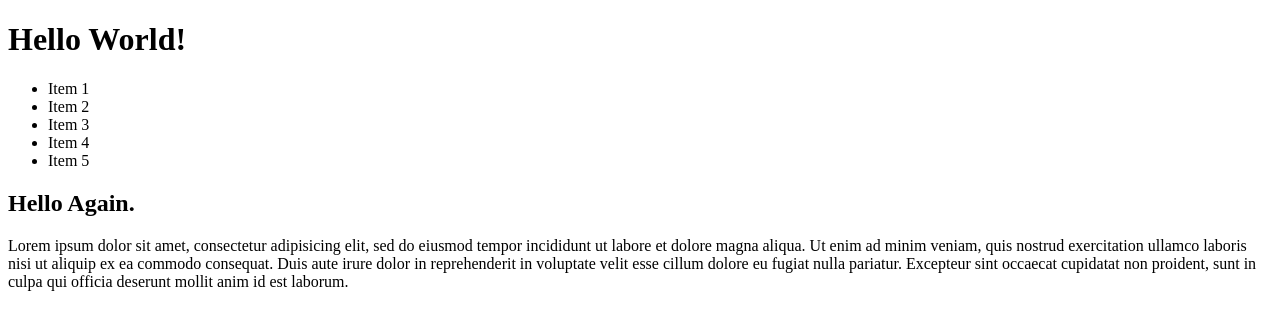
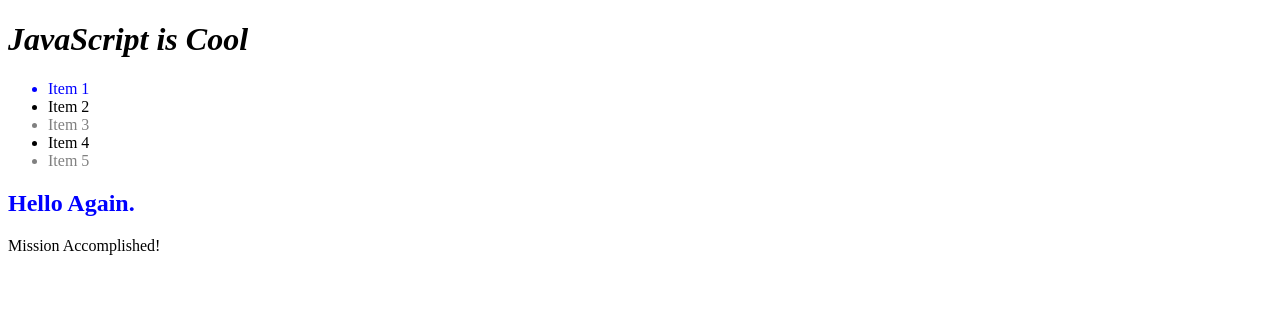
Before and after one commit to emihhorn/codeup-web-exercises, a plain HTML site: page js/dom-query-js.html in a window 1280 px wide. Drawn offline with Linux system fonts and the light colour scheme.

Commit message:
before bnts

```diff
--- a/js/dom-query-js.html
+++ b/js/dom-query-js.html
@@ -29,10 +29,11 @@
     (function() {
         "use strict";
         // TODO: Uncomment next line and get the main header element by id
-         var mainHeader = document.getElementsById("main-header");
+         var mainHeader = document.getElementById("main-header");
 
         // TODO: Set inner html of mainHeader to "JavaScript is Cool"
         mainHeader.innerHTML = "<em>JavaScript is Cool</em>";
+
         // TODO: Uncomment the next line and get the sub header element by id
          var subHeader = document.getElementById("sub-header");
 
@@ -40,20 +41,42 @@
         subHeader.style.color = "blue";
 
         // TODO: Uncomment the next line and get all list items
-         var listItems = document.getElementsByTagName("Li");
+        var listItems = Array.from(document.getElementsByTagName("li"));
+       // console.log(listItems);
+        // TODO: Set text color on every other list item to grey
+            //set classes to even and odd here\/
 
-        // TODO: Set text color on every other list item to grey
-
-
+            let makeGrey = true;
+        listItems.forEach((li) => {
+            if (makeGrey)
+                li.style.color = "grey"
+            makeGrey = !makeGrey
+            if(li.getAttribute("data-dbid") === "1")
+                li.style.color = "blue"
+        })
         // TODO: Set text color of li with dbid = 1 to blue
 
+        //
+        // for(var j = 0; j <listItems.length; j++){
+        //     if(listItems[j].getAttribute("data-dbid") == 1)
+        //         listItems[j].setAttribute("class",listItems[j].getAttribute("class") +("blue"));
+        // }
+
         // TODO: Uncomment the next line and get all elements with class name sub-paragraph
-        // var subParagraphs = ;
+         var subParagraphs = document.getElementsByClassName("sub-paragraph");
+        console.log(subParagraphs);
 
         // TODO: Change the text in the first sub paragraph to "Mission Accomplished!"
+        subParagraphs[0].innerText="Mission Accomplished!";
+
 
 
     })();
+
+
+
+
+
 </script>
 </body>
 </html>
```
